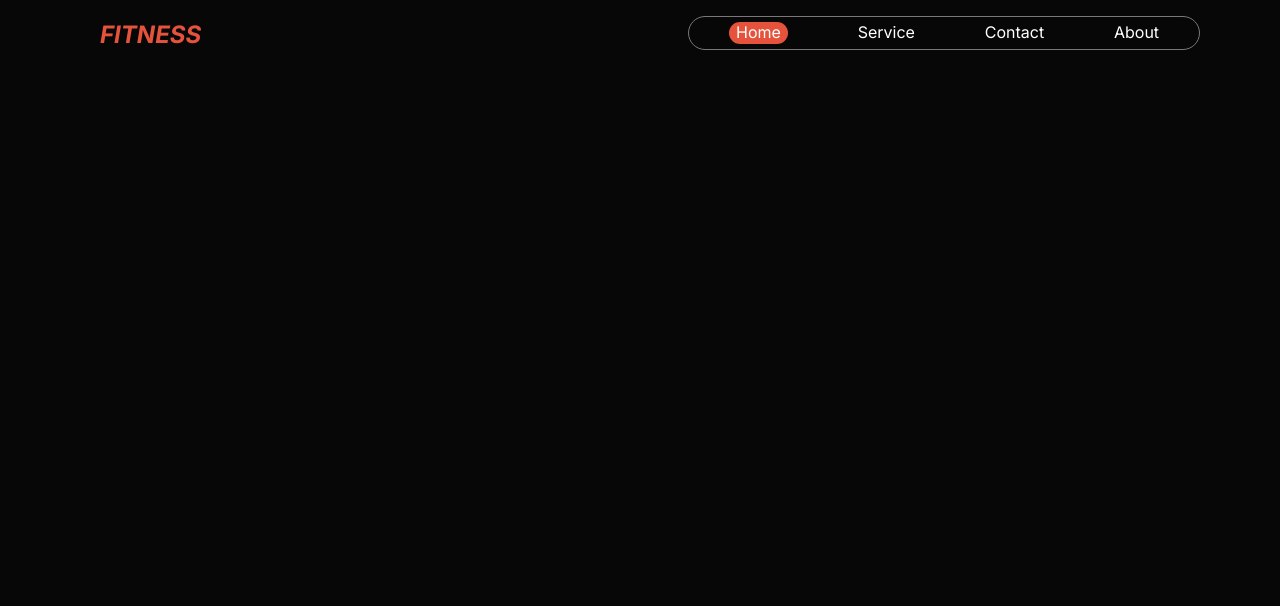
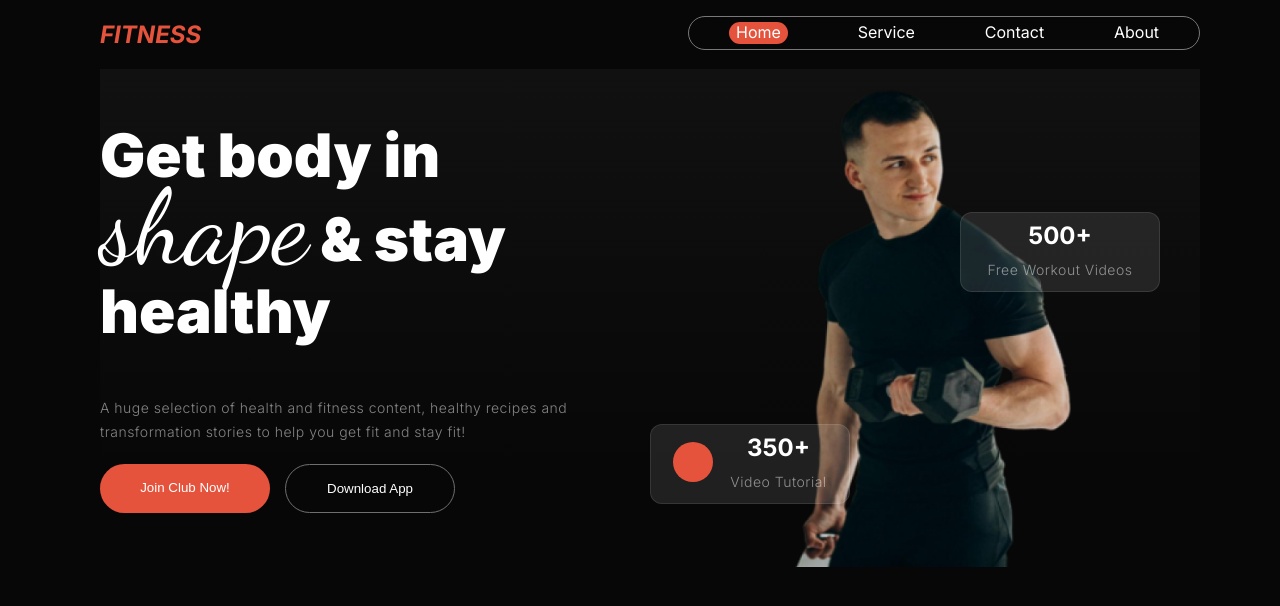
Before and after one commit to itlovermuzahid/Assignment-2, a plain HTML site: page index.html in a window 1280 px wide. Drawn offline with Linux system fonts and the light colour scheme; a web font is replaced by a local one.

Commit message:
Banner Section Completed

```diff
--- a/index.html
+++ b/index.html
@@ -23,5 +23,51 @@
     </ul>
 </div>
     </div>
+
+<!-- Banner Section -->
+
+<section class="banner-main">
+
+<div class="banner-text">
+<h2 class="banner-h2">
+    Get body in <span class="banner-span">shape</span> & stay healthy
+</h2>
+
+    <p class="p-text">A huge selection of health and fitness content, healthy recipes and transformation stories to help you get fit and stay fit!</p>
+
+    <div class="banner-btn-container">
+        <button class="banner-btn-1">Join Club Now!</button>
+        <button class="banner-btn-2">Download App</button>
+
+    </div>
+
+
+</div>
+
+<div class="banner-img-div">
+<img class="banner-img" src="images/Images 2.png" alt="">
+</div>
+
+
+<div class="banner-500">
+    <h2>500+</h2>
+    <p class="p-text">Free Workout Videos</p>
+</div>
+
+
+<div class="banner-350">
+    <div class="circle-div">
+
+    </div>
+    <div>
+        <h2>350+</h2>
+        <p class="p-text">Video Tutorial</p>
+    </div>
+
+
+</div>
+
+</section>
+
 </body>
 </html>
--- a/styles.css
+++ b/styles.css
@@ -1,5 +1,6 @@
 @import url('https://fonts.googleapis.com/css2?family=Azeret+Mono:ital,wght@0,100..900;1,100..900&family=Inter:ital,opsz,wght@0,14..32,100..900;1,14..32,100..900&display=swap');
 
+@import url('https://fonts.googleapis.com/css2?family=Azeret+Mono:ital,wght@0,100..900;1,100..900&family=Dancing+Script:wght@400..700&family=Inter:ital,opsz,wght@0,14..32,100..900;1,14..32,100..900&display=swap');
 
 #body {
     width: 1300px;
@@ -55,3 +56,163 @@
 
 
 }
+
+/* Banner Section */
+
+.banner-main{
+
+    background:linear-gradient(180.00deg, rgb(17, 17, 17),rgba(119, 119, 119, 0) 100%);
+
+    height: 400px;
+    width: 1100px;
+    display: flex;
+    justify-content: space-between;
+    margin: auto;
+    position: relative;
+}
+
+.banner-text{
+
+    width:500px;
+
+
+}
+
+.banner-h2{
+
+    color: rgb(255, 255, 255);
+font-family: Inter;
+font-size: 60px;
+font-weight: 900;
+line-height: 120%;
+letter-spacing: 50%;
+text-align: left;
+}
+
+.banner-span{
+    font-family: "Dancing Script", cursive;
+    font-size: 105px;
+    font-weight: 400;
+}
+
+.p-text{
+
+    color: rgba(255, 255, 255, 0.5);
+font-family: Inter;
+font-size: 14px;
+font-weight: 300;
+line-height: 24px;
+letter-spacing: 0.5px;
+
+}
+
+.banner-btn-1{
+
+
+width: 170px;
+
+display: flex;
+
+justify-content: center;
+align-items: flex-start;
+padding: 16px 40px 16px 40px;
+text-align: center;
+background-color: rgb(230, 83, 60);
+border: none;
+color: white;
+border-radius: 40px;
+}
+
+
+.banner-btn-2{
+
+    width: 170px;
+
+display: flex;
+
+justify-content: center;
+align-items: flex-start;
+padding: 16px 40px 16px 40px;
+text-align: center;
+background-color: transparent;
+border: 1px solid rgb(112, 111, 111);
+border-radius: 40px;
+color: white;
+
+}
+
+
+.banner-btn-container{
+
+    display: flex;
+    gap: 15px;
+    margin-top: 20px;
+}
+
+.banner-img{
+width: 300px;
+
+}
+
+.banner-img-div{
+
+    width: 500px;
+    margin-right: -90px;
+}
+
+
+.banner-500{
+    height: 80px;
+    width: 200px;
+    line-height: 5px;
+
+    box-sizing: border-box;
+ border: 1px solid rgba(255, 255, 255, 0.1);
+ border-radius: 12px;
+
+ /* backdrop-filter: blur(20px); */
+ background: rgba(255, 255, 255, 0.1);
+ text-align: center;
+ justify-items: center;
+ justify-content: center;
+
+ position: absolute;
+ z-index: 10;
+ bottom: 177px;
+ right: 40px;
+}
+
+
+.banner-350{
+
+    height: 80px;
+    width: 200px;
+    line-height: 5px;
+
+    box-sizing: border-box;
+ border: 1px solid rgba(255, 255, 255, 0.1);
+ border-radius: 12px;
+
+ background: rgba(255, 255, 255, 0.1);
+ text-align: center;
+ justify-items: center;
+ justify-content: center;
+ display: flex;
+justify-items: center;
+position: absolute;
+z-index: 10;
+bottom: -35px;
+right: 350px;
+}
+
+.circle-div{
+
+    height: 40px;
+    width:40px;
+    border-radius: 100px;
+    background-color: rgb(230, 83, 60);
+    align-items: center;
+    text-align: center;
+    margin-top: 17px;
+    margin-right: 17px;
+}
```
